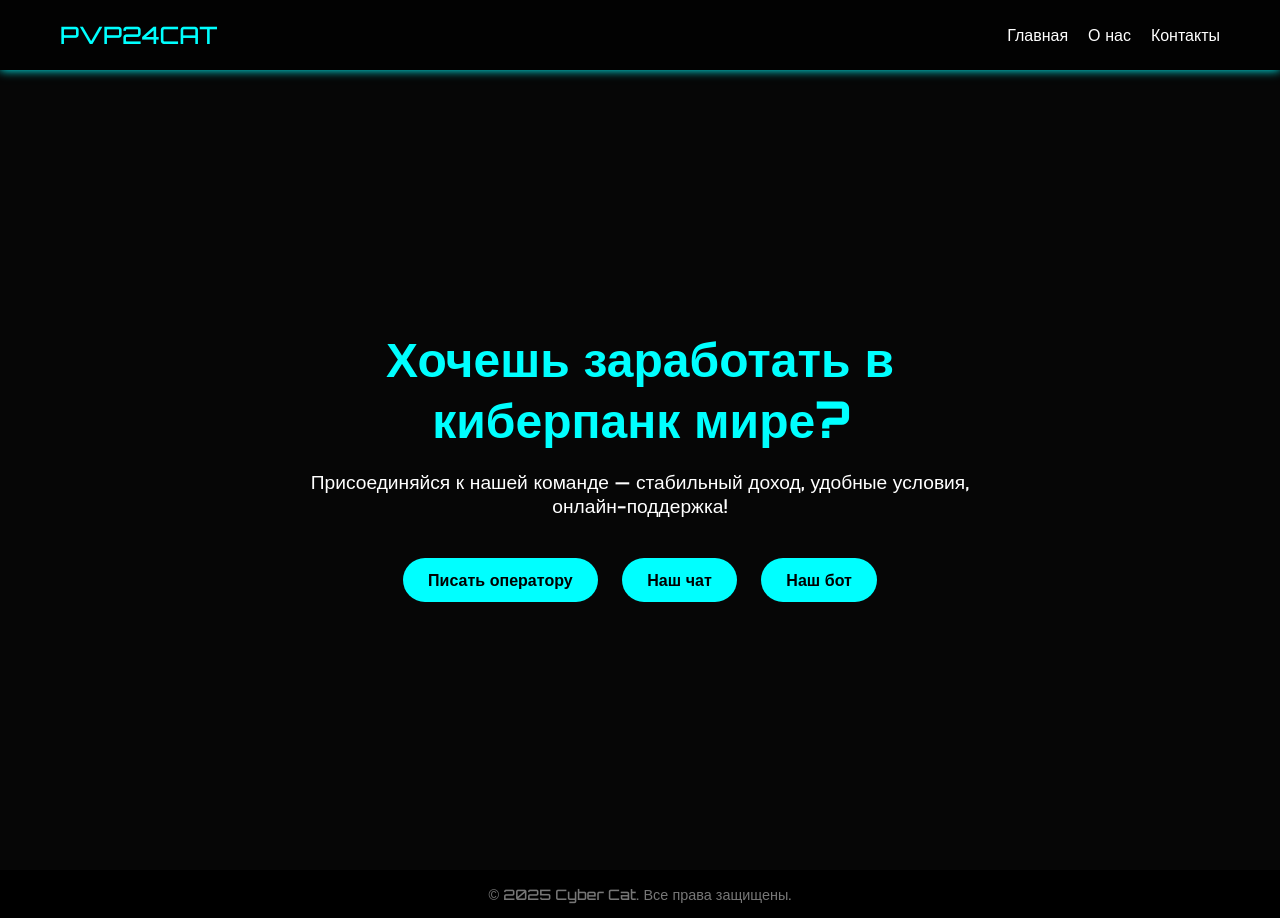
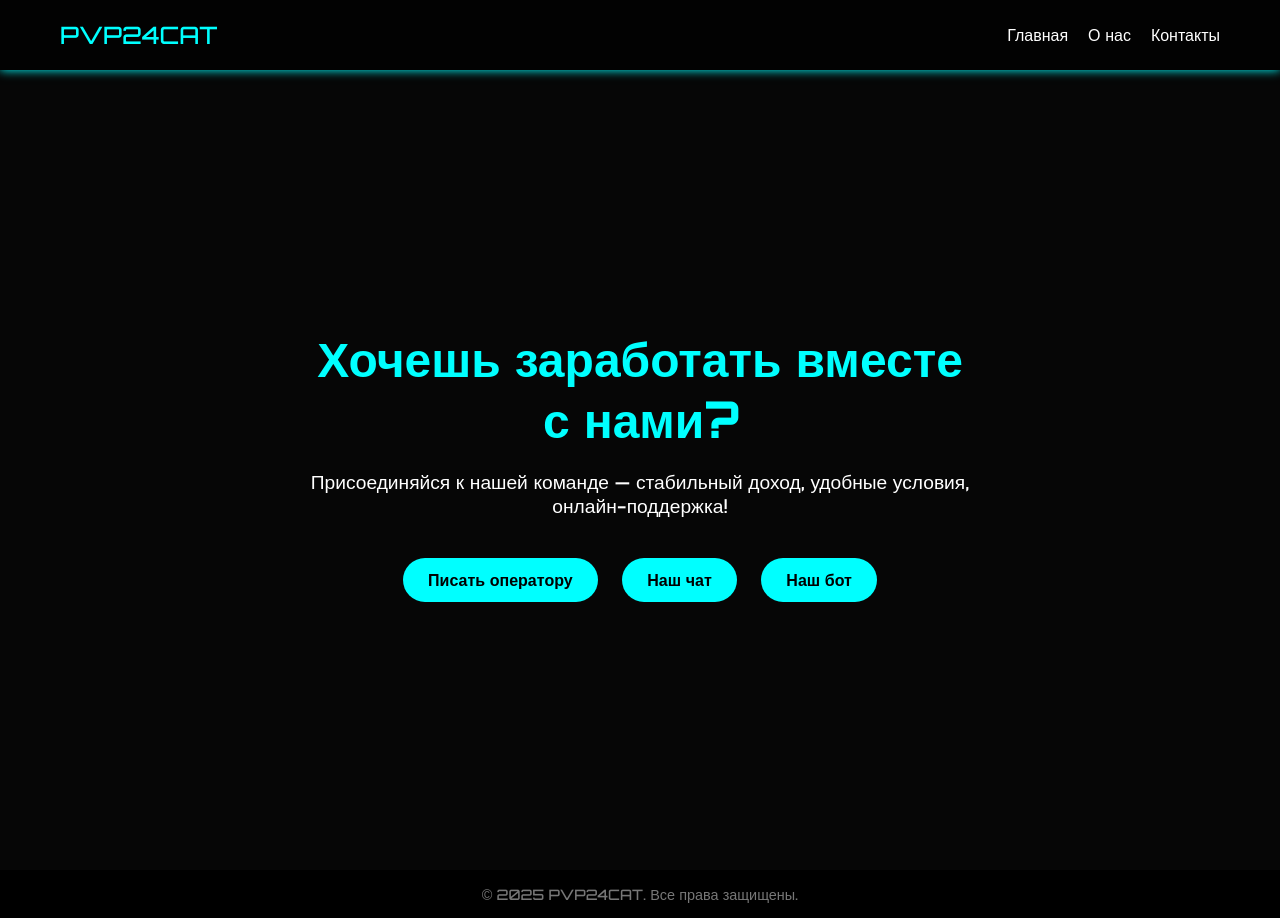
Before and after one commit to alexsoft11212/pvp24cat, a plain HTML site: page index.html in a window 1280 px wide. Drawn offline with Linux system fonts and the light colour scheme.

Commit message:
Update index.html

```diff
--- a/index.html
+++ b/index.html
@@ -18,7 +18,7 @@
       <nav>
         <ul>
           <li><a href="#home">Главная</a></li>
-          <li><a href="#about">О нас</a></li>
+          <li><a href="1html.html">О нас</a></li>
           <li><a href="#contact">Контакты</a></li>
         </ul>
       </nav>
@@ -28,7 +28,7 @@
   <section class="hero" id="home">
     <div class="overlay"></div>
     <div class="content">
-      <h1>Хочешь заработать в киберпанк мире?</h1>
+      <h1>Хочешь заработать вместе с нами?</h1>
       <p>Присоединяйся к нашей команде — стабильный доход, удобные условия, онлайн-поддержка!</p>
       <div class="buttons">
         <a href="https://t.me/operator_cat24" target="_blank">Писать оператору</a>
@@ -39,7 +39,7 @@
   </section>
 
   <footer>
-    <p>© 2025 Cyber Cat. Все права защищены.</p>
+    <p>© 2025 PVP24CAT. Все права защищены.</p>
   </footer>
 </body>
 </html>
```
